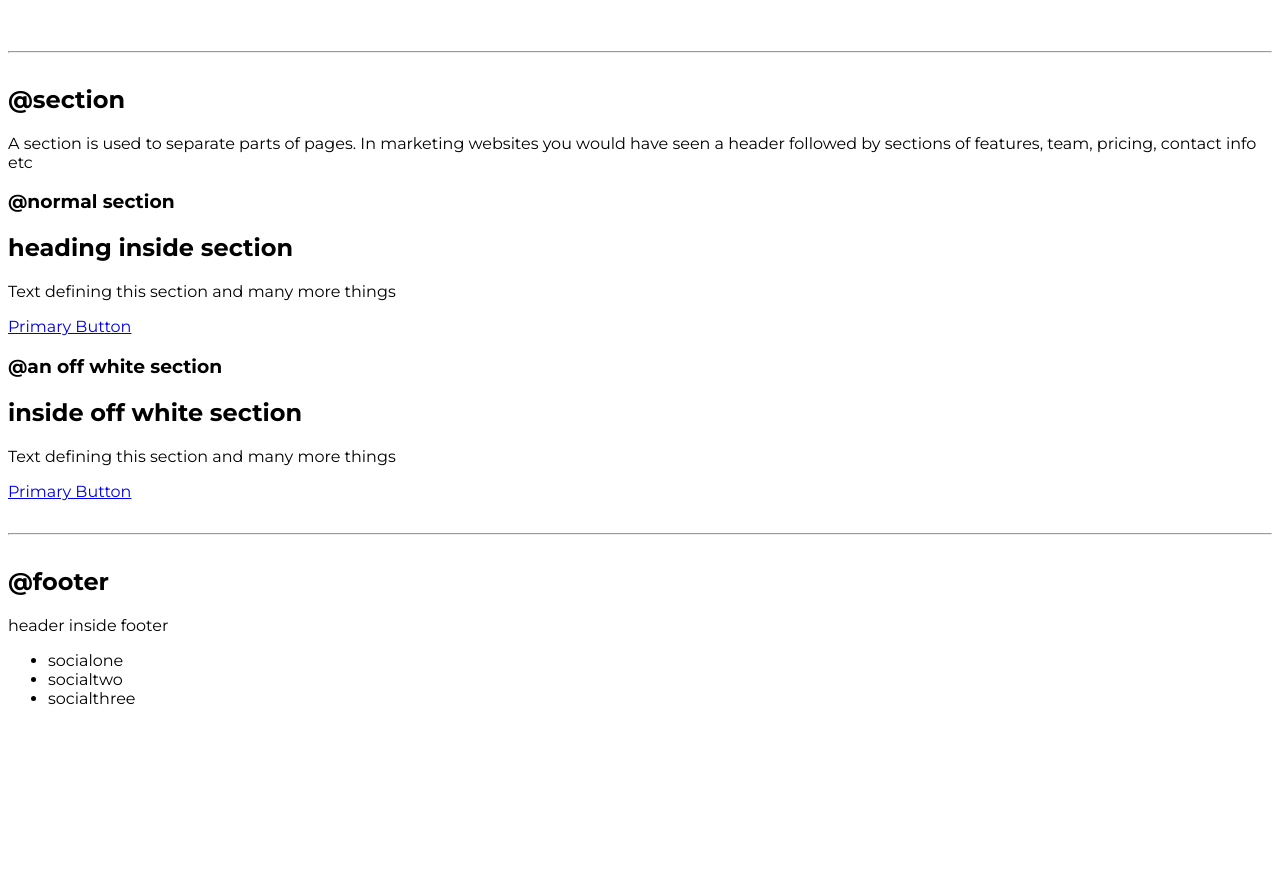
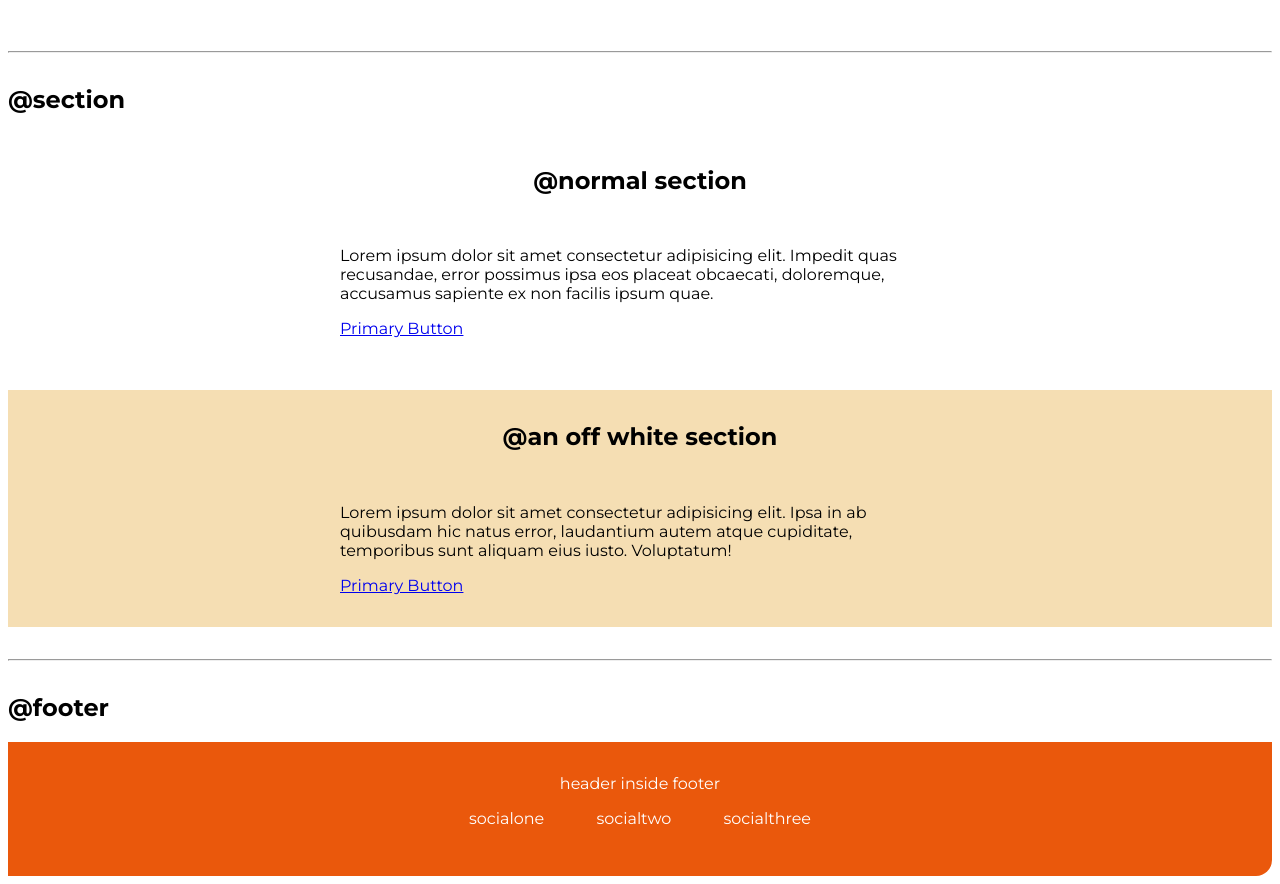
Before and after one commit to karthikgoud/adrash-balika-video-practice, a plain HTML site: page component-lib-index.html in a window 1280 px wide. Shown: the part 2240-3124 px from the top of the page. Before the commit the page ends 2964 px from the top, so only its background shows below. Drawn offline with Linux system fonts and the light colour scheme.

Commit message:
footer done

```diff
--- a/component-lib-index.html
+++ b/component-lib-index.html
@@ -114,46 +114,42 @@
     <!-- --------------------------- -->
     <h2>@section</h2>
 
-    <p>A section is used to separate parts of pages. In marketing websites you would have seen a header followed by
-        sections of features, team, pricing, contact info etc</p>
+    <section class="section">
+        <div class="container container-center">
+            <h1>@normal section</h1>
+            <p>Lorem ipsum dolor sit amet consectetur adipisicing elit. Impedit quas recusandae, error possimus ipsa eos
+                placeat obcaecati, doloremque, accusamus sapiente ex non facilis ipsum quae.</p>
+            <a href="/">Primary Button</a>
+        </div>
+    </section>
+    <section class="section ow">
+        <div class="container container-center">
+            <h1>@an off white section</h1>
+            <p>Lorem ipsum dolor sit amet consectetur adipisicing elit. Ipsa in ab quibusdam hic natus error, laudantium
+                autem atque cupiditate, temporibus sunt aliquam eius iusto. Voluptatum!</p>
+            <a href="/">Primary Button</a>
+        </div>
+    </section>
 
 
-    <h3>@normal section</h3>
-
-    <h2>heading inside section</h2>
-
-    <p>Text defining this section and many more things</p>
-
-    <a href="/">Primary Button</a>
-
-    <h3>@an off white section</h3>
-
-    <h2>inside off white section</h2>
-
-    <p>Text defining this section and many more things</p>
-
-    <a href="/">Primary Button</a>
-
     <hr>
-
+    <!-- -------------------------------- -->
     <h2>@footer</h2>
 
-    <div>header inside footer</div>
-
-    <ul>
-        <li>socialone</li>
-        <li>socialtwo</li>
-        <li>socialthree</li>
-    </ul>
-
-
-
-
-
-
-
-
-
+    <footer class="footer">
+        <div class="footer-heading">header inside footer</div>
+        <ul class="list-non-bullet">
+            <li class="list-item-inline">
+                <a class="link" href="/">socialone</a>
+            </li>
+            <li class="list-item-inline">
+                <a class="link" href="/">socialtwo</a>
+            </li>
+            <li class="list-item-inline">
+                <a class="link" href="/">socialthree</a>
+            </li>
+        </ul>
+    </footer>
 
 
 
--- a/styles.css
+++ b/styles.css
@@ -100,8 +100,42 @@ hr{
 
  .hero .hero-heading{
      color: var(--graylight-color);
+     text-align: center;
  }
 
  .hero .heading-highlight{
      color: var(--secondary-color) ;
  }
+/* section */
+
+.section{
+    padding-bottom: 2rem;
+}
+
+
+ .section h1{
+     text-align: center;
+     padding: 2rem;
+ }
+
+ .ow{
+     background-color: wheat;
+ }
+
+/* footer */
+
+.footer{
+    background-color: var(--primary-color);
+    padding: 2rem 1rem;
+    text-align: center;
+    color: white;
+    border-bottom-right-radius: 1rem;
+}
+
+.footer .link{
+    color: white;
+}
+
+.footer ul{
+    padding-inline-start: 0px;
+}
```
